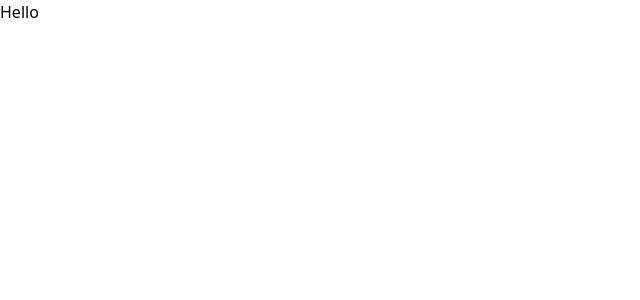
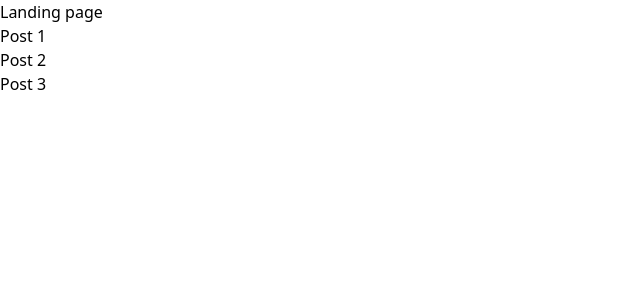
Before and after one commit to MarkCarson777/envoy-template, a React (Vite) app: page / in a window 1280 px wide. Shown: the top 300 px of the page, without its empty margins (0-640 px from the left). Built offline with nearby package versions, Linux system fonts and the light colour scheme.

Commit message:
added Post and header component and configured tanstack router

```diff
--- a/package.json
+++ b/package.json
@@ -12,12 +12,14 @@
   "dependencies": {
     "@tailwindcss/vite": "^4.1.11",
     "@tanstack/react-router": "^1.130.9",
+    "@tanstack/react-router-devtools": "^1.130.9",
     "react": "^19.1.0",
     "react-dom": "^19.1.0",
     "tailwindcss": "^4.1.11"
   },
   "devDependencies": {
     "@eslint/js": "^9.30.1",
+    "@tanstack/router-plugin": "^1.130.9",
     "@types/react": "^19.1.8",
     "@types/react-dom": "^19.1.6",
     "@vitejs/plugin-react": "^4.6.0",
--- a/src/App.tsx
+++ b/src/App.tsx
@@ -1,3 +1,18 @@
+import { Post } from "./components/Post";
+
+const posts = [{ title: "Post 1" }, { title: "Post 2" }, { title: "Post 3" }];
+
 export function App() {
-  return <h1>Hello</h1>;
+  return (
+    <>
+      <h1>Landing page</h1>
+      <div>
+        {posts.map((post, index) => (
+          <div key={index}>
+            <Post title={post.title} />
+          </div>
+        ))}
+      </div>
+    </>
+  );
 }
--- /dev/null
+++ b/src/components/Header/index.tsx
@@ -0,0 +1,3 @@
+export function Header() {
+  return <div>Header</div>;
+}
--- /dev/null
+++ b/src/components/Post/index.tsx
@@ -0,0 +1,7 @@
+export function Post({ title }: { title: string }) {
+  return (
+    <>
+      <span>{title}</span>
+    </>
+  );
+}
--- a/vite.config.ts
+++ b/vite.config.ts
@@ -1,8 +1,16 @@
 import { defineConfig } from "vite";
 import react from "@vitejs/plugin-react";
 import tailwindcss from "@tailwindcss/vite";
+import { tanstackRouter } from "@tanstack/router-plugin/vite";
 
 // https://vite.dev/config/
 export default defineConfig({
-  plugins: [react(), tailwindcss()],
+  plugins: [
+    react(),
+    tailwindcss(),
+    tanstackRouter({
+      target: "react",
+      autoCodeSplitting: true,
+    }),
+  ],
 });
```
Also changed, not shown: 1 other file (tests, documents, lock files or other folders).
